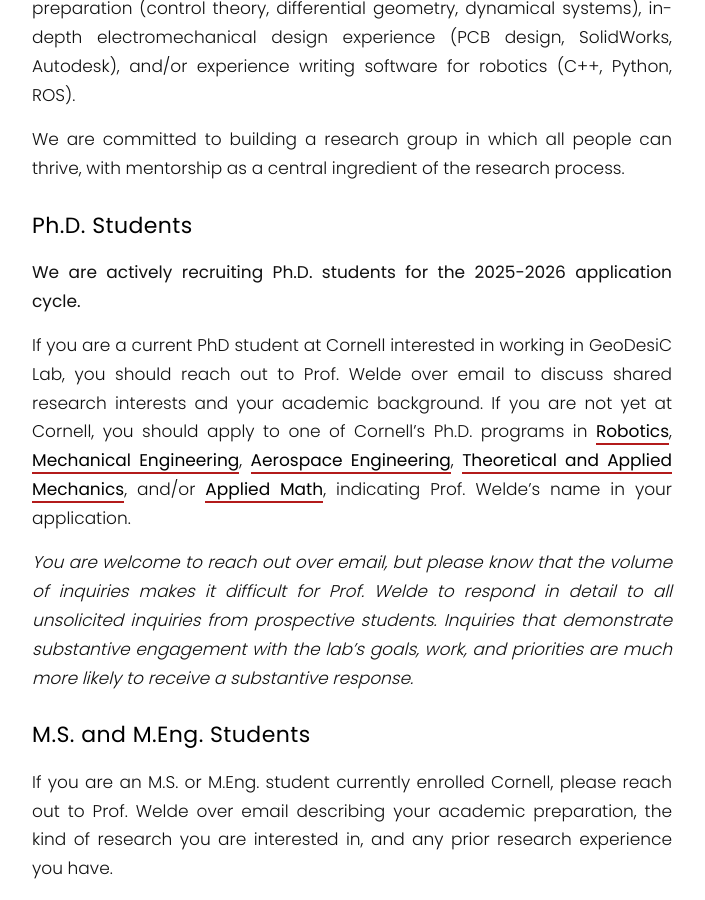
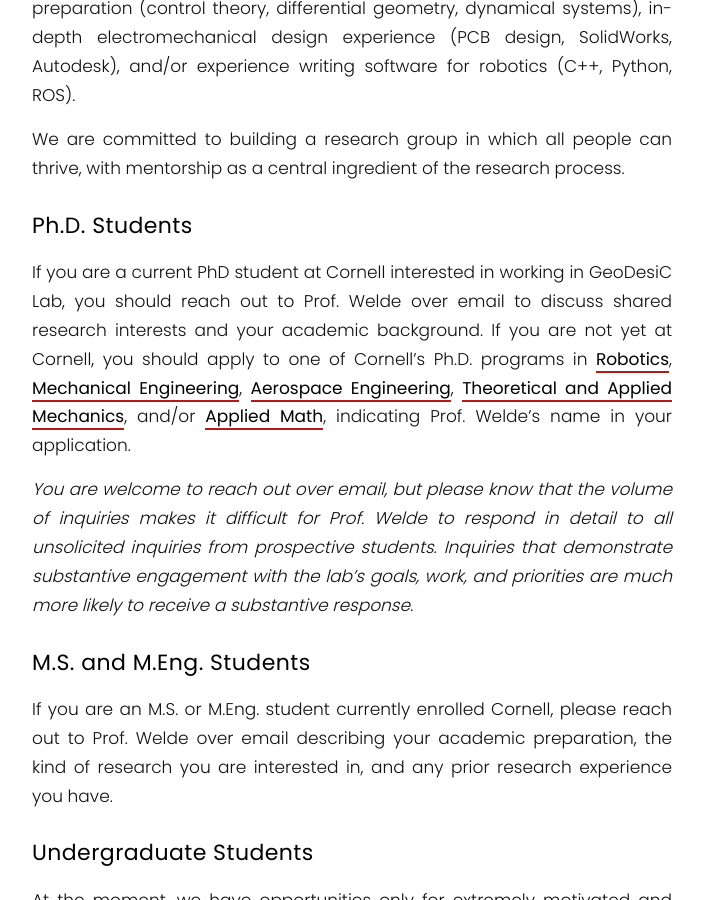
Before and after one commit to jakewelde/geodesiclab, a Jekyll site: the page built from _pages/join.md, in a window 1280 px wide and 900 px high, scrolled down 413 px. Shown: the whole window, without its empty margins (288-993 px from the left). Built offline with Jekyll 4.4.1, drawn with Linux system fonts in a browser that asks for light colours; nearby versions of some CDN libraries.

Commit message:
update join page

```diff
--- a/_pages/join.md
+++ b/_pages/join.md
@@ -10,8 +10,6 @@
 
 #### Ph.D. Students
 
-**We are actively recruiting Ph.D. students for the 2025-2026 application cycle.**
-
 If you are a current PhD student at Cornell interested in working in GeoDesiC Lab, you should reach out to Prof. Welde over email to discuss shared research interests and your academic background. If you are not yet at Cornell, you should apply to one of Cornell's Ph.D. programs in [Robotics](https://www.engineering.cornell.edu/mae/phd/robotics-phd/), [Mechanical Engineering](https://www.engineering.cornell.edu/mae/phd/mechanical-engineering-phd/), [Aerospace Engineering](https://www.engineering.cornell.edu/mae/phd/aerospace-engineering-phd/), [Theoretical and Applied Mechanics](https://www.engineering.cornell.edu/mae/phd/theoretical-applied-mechanics-phd/), and/or [Applied Math](https://cam.cornell.edu/academics/phd-program/), indicating Prof. Welde's name in your application.
 
 *You are welcome to reach out over email, but please know that the volume of inquiries makes it difficult for Prof. Welde to respond in detail to all unsolicited inquiries from prospective students. Inquiries that demonstrate substantive engagement with the lab's goals, work, and priorities are much more likely to receive a substantive response.*
```
